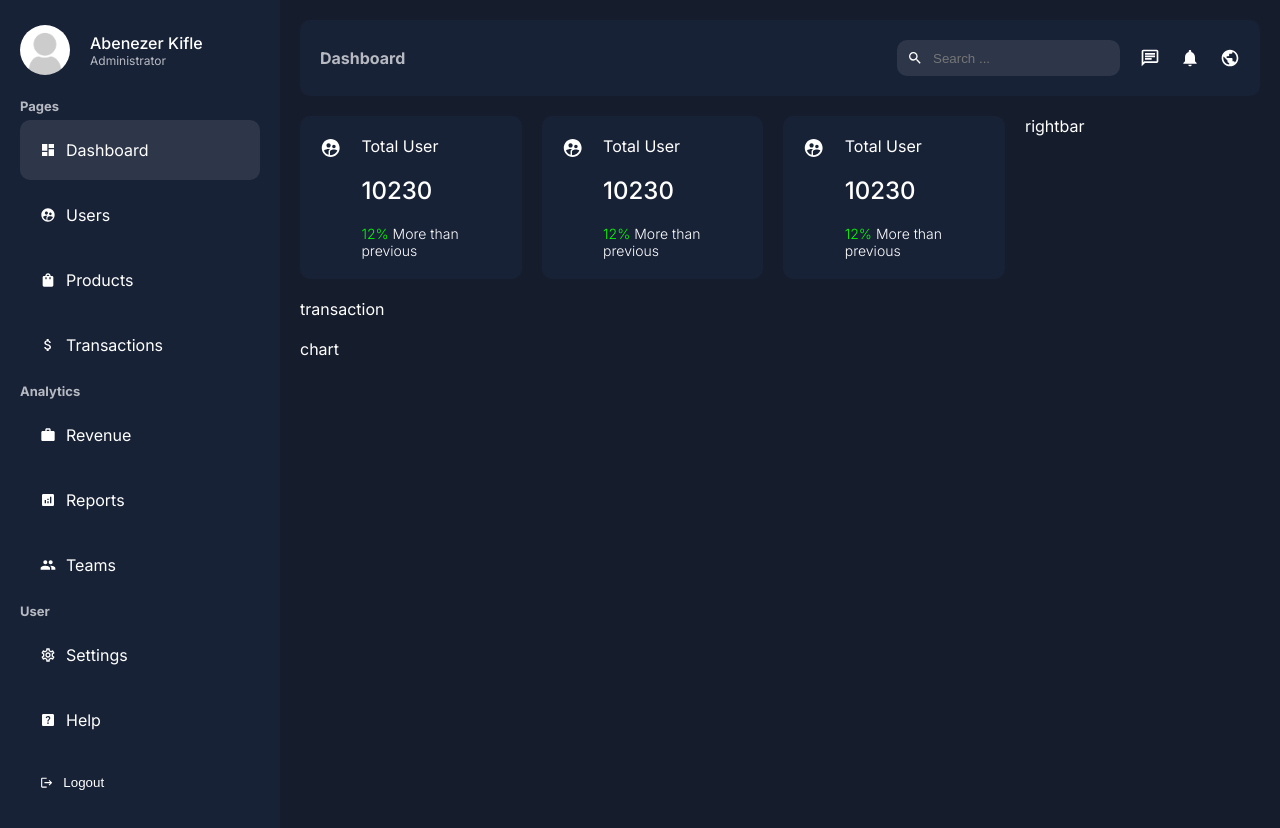
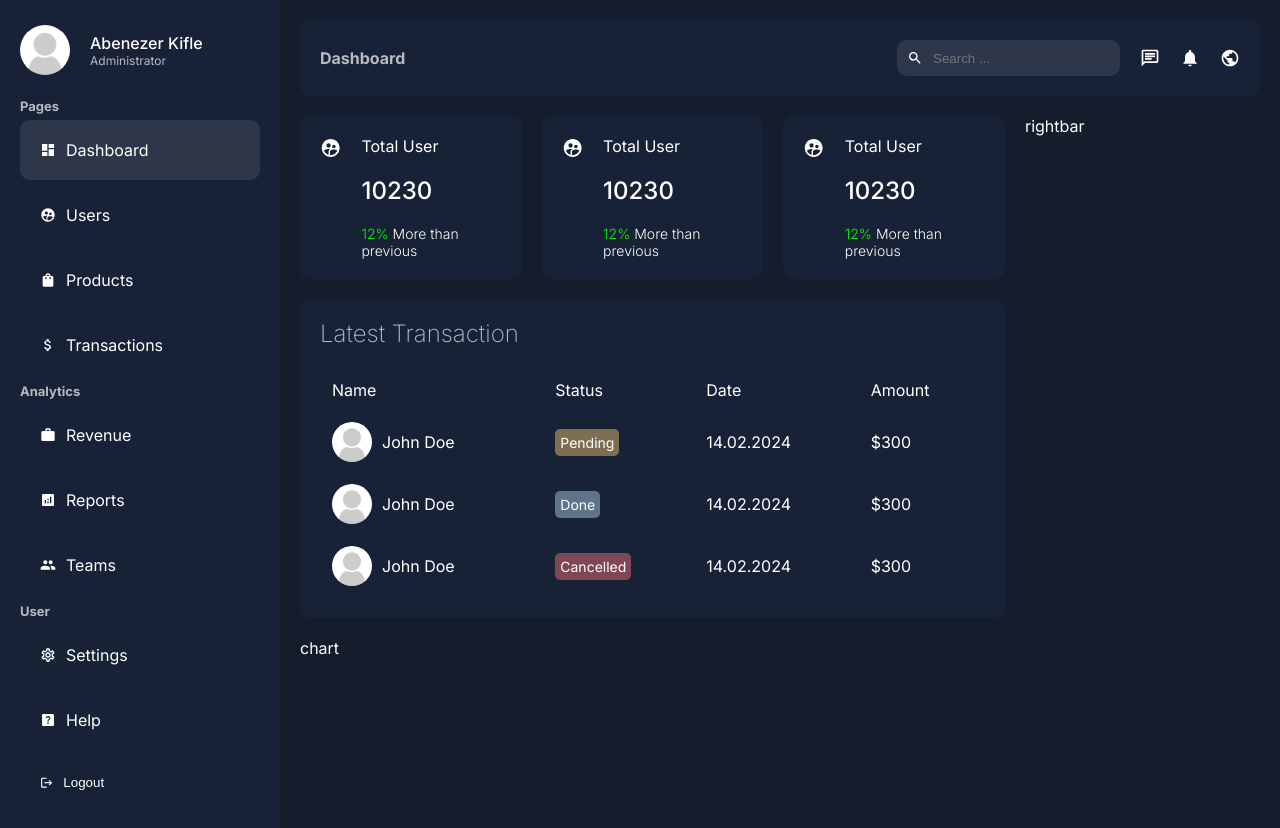
Before and after one commit to abenooo/NextJs_14_AdminDashboard, a Next.js app: page /dashboard in a window 1280 px wide. Built offline with nearby package versions, Linux system fonts and the light colour scheme.

Commit message:
Finish the transaction page

```diff
--- a/app/ui/dashboard/transaction/transaction.jsx
+++ b/app/ui/dashboard/transaction/transaction.jsx
@@ -1,7 +1,81 @@
+import Image from "next/image";
+import styles from "./transaction.module.css";
 const Transaction = () => {
   return (
-    <div>transaction</div>
-  )
-}
+    <div className={styles.container}>
+      <h2 className={styles.title}>Latest Transaction</h2>
+      <table className={styles.table}>
+        <thead>
+          <tr>
+            <td>Name</td>
+            <td>Status</td>
+            <td>Date</td>
+            <td>Amount</td>
+          </tr>
+        </thead>
+        <tbody>
 
-export default Transaction
+          <tr>
+            <td>
+              <div className={styles.user}>
+                <Image
+                  src="/noavatar.png"
+                  alt=""
+                  width={40}
+                  height={40}
+                  className={styles.userImage}
+                />
+                John Doe
+              </div>
+            </td>
+            <td>
+              <span className={`${styles.status} ${styles.pending}`}>Pending</span>
+            </td>
+            <td>14.02.2024</td>
+            <td>$300</td>
+          </tr>
+          <tr>
+            <td>
+              <div className={styles.user}>
+                <Image
+                  src="/noavatar.png"
+                  alt=""
+                  width={40}
+                  height={40}
+                  className={styles.userImage}
+                />
+                John Doe
+              </div>
+            </td>
+            <td>
+              <span className={`${styles.status} ${styles.done}`}>Done</span>
+            </td>
+            <td>14.02.2024</td>
+            <td>$300</td>
+          </tr>
+          <tr>
+            <td>
+              <div className={styles.user}>
+                <Image
+                  src="/noavatar.png"
+                  alt=""
+                  width={40}
+                  height={40}
+                  className={styles.userImage}
+                />
+                John Doe
+              </div>
+            </td>
+            <td>
+              <span className={`${styles.status} ${styles.cancelled}`}>Cancelled</span>
+            </td>
+            <td>14.02.2024</td>
+            <td>$300</td>
+          </tr>
+        </tbody>
+      </table>
+    </div>
+  );
+};
+
+export default Transaction;
--- a/app/ui/dashboard/transaction/transaction.module.css
+++ b/app/ui/dashboard/transaction/transaction.module.css
@@ -0,0 +1,41 @@
+.container {
+  background-color: var(--bgSoft);
+  padding: 20px;
+  border-radius: 10px;
+}
+.title {
+  margin-bottom: 20px;
+  font-weight: 200;
+  color: var(--textSoft);
+}
+.table {
+    width: 100%;
+}
+.table td{
+    padding: 10px;
+}
+.user{
+    display: flex;
+    gap: 10px;
+    align-items: center;
+}
+.userImage{
+    object-fit: cover;
+    border-radius: 50%;
+}
+.status{
+    border-radius: 5px;
+    padding: 5px;
+    font-size: 14px;
+    color: white;
+}
+
+.pending{
+background-color: #f7cb7375;
+}
+.done{
+background-color: #afd6ee75;
+}
+.cancelled{
+background-color: #f7737375;
+}
```
